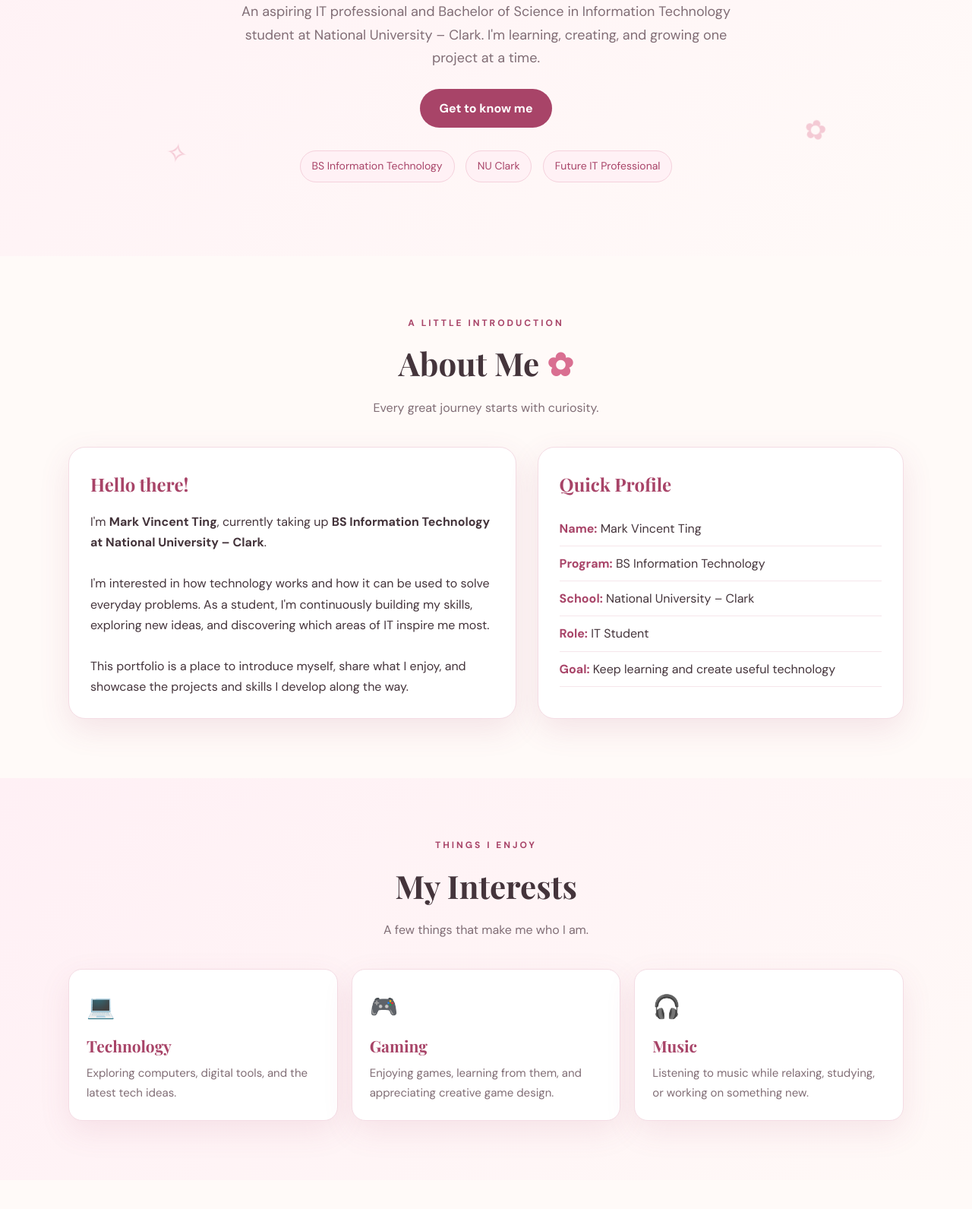
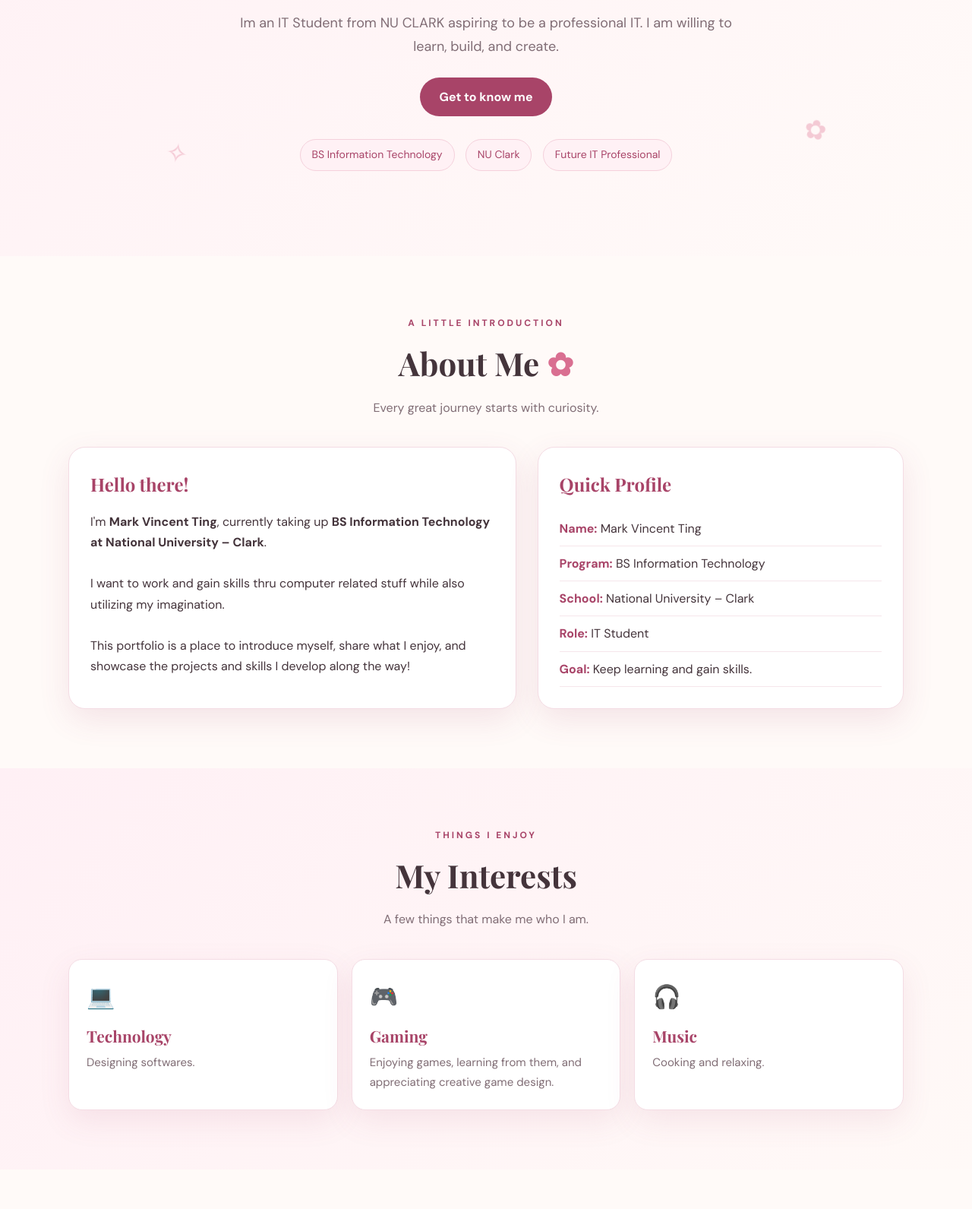
Before and after one commit to mrktng4/Samminess, a plain HTML site: page index.html in a window 1280 px wide. Shown: the part 360-1951 px from the top of the page at 76% size. Drawn offline with nearby package versions, Linux system fonts and the light colour scheme.

Commit message:
Update index.html

```diff
--- a/index.html
+++ b/index.html
@@ -361,7 +361,7 @@ footer {
     <div class="container">
 
         <div class="eyebrow">
-            Welcome to my little corner of the internet
+            Welcome girlies!
         </div>
 
         <h1>
@@ -369,10 +369,8 @@ footer {
         </h1>
 
         <p>
-            An aspiring IT professional and Bachelor of Science
-            in Information Technology student at National University
-            – Clark. I'm learning, creating, and growing one project
-            at a time.
+            Im an IT Student from NU CLARK aspiring to be a professional IT.
+            I am willing to learn, build, and create.
         </p>
 
         <a href="#about" class="button">
@@ -412,10 +410,8 @@ footer {
             <br>
 
             <p>
-                I'm interested in how technology works and how it
-                can be used to solve everyday problems. As a student,
-                I'm continuously building my skills, exploring new
-                ideas, and discovering which areas of IT inspire me most.
+                I want to work and gain skills thru  computer related stuff while
+                also utilizing my imagination.
             </p>
 
             <br>
@@ -423,7 +419,7 @@ footer {
             <p>
                 This portfolio is a place to introduce myself,
                 share what I enjoy, and showcase the projects
-                and skills I develop along the way.
+                and skills I develop along the way!
             </p>
         </article>
 
@@ -447,7 +443,7 @@ footer {
             </div>
 
             <div class="info-line">
-                <strong>Goal:</strong> Keep learning and create useful technology
+                <strong>Goal:</strong> Keep learning and gain skills.
             </div>
         </aside>
 
@@ -471,8 +467,7 @@ footer {
             <div class="emoji">💻</div>
             <h3>Technology</h3>
             <p>
-                Exploring computers, digital tools,
-                and the latest tech ideas.
+               Designing softwares.
             </p>
         </article>
 
@@ -489,8 +484,7 @@ footer {
             <div class="emoji">🎧</div>
             <h3>Music</h3>
             <p>
-                Listening to music while relaxing,
-                studying, or working on something new.
+                Cooking and relaxing.
             </p>
         </article>
 
```
